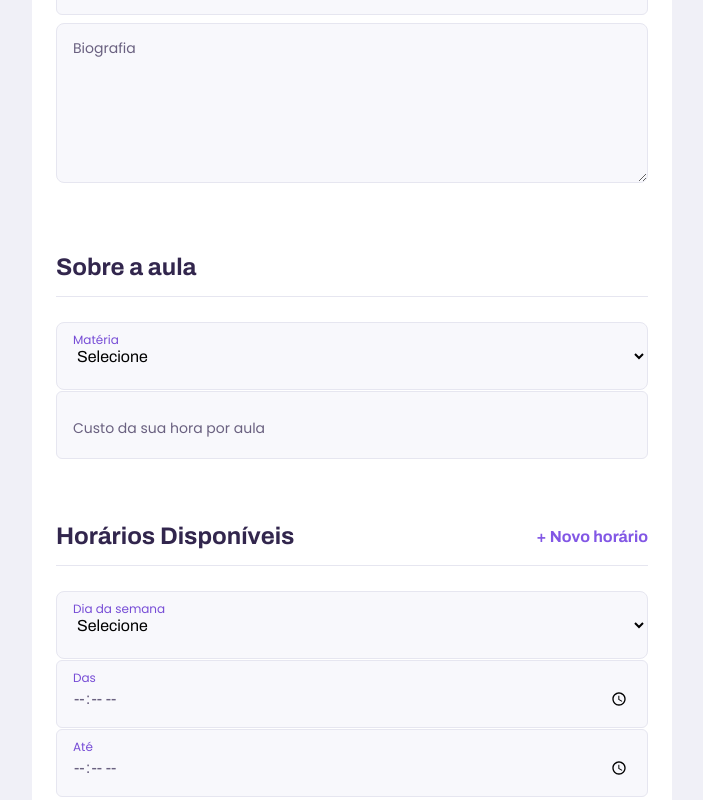
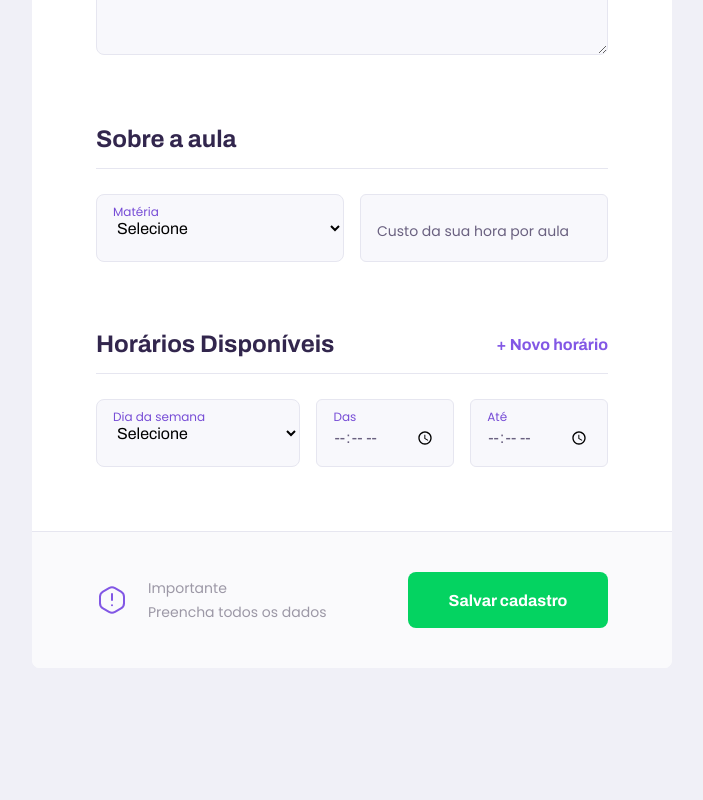
Before and after one commit to macedo-developer/proffy-web, a React (Create React App) app: page /profile in a window 1280 px wide. Shown: the part 740-1540 px from the top of the page, without its empty margins (288-991 px from the left). After the commit the page ends 1408 px from the top, so only its background shows below. Built offline with nearby package versions, Linux system fonts and the light colour scheme.

Commit message:
Style CSS on desktop Profile

```diff
--- a/src/pages/Profile/styles.css
+++ b/src/pages/Profile/styles.css
@@ -133,3 +133,47 @@
 #page-profile main footer button:hover {
   background: var(--color-secundary-dark);
 }
+
+@media (min-width: 700px) {
+  #page-profile {
+    max-width: 100vw;
+  }
+
+  #page-profile .page-header .header-content {
+    margin-bottom: 0;
+  }
+
+  #page-profile main fieldset {
+    padding: 0 6.4rem;
+  }
+
+  #page-profile main fieldset .input-group {
+    display: grid;
+    grid-template-columns: 2fr 2fr;
+    grid-column-gap: 1rem;
+    column-gap: 1.6rem;
+    margin-bottom: 0.5rem;
+  }
+
+  #page-profile main fieldset .schedule-item {
+    display: grid;
+    grid-template-columns: 2fr 1fr 1fr;
+    column-gap: 1.6rem;
+  }
+
+  #page-profile main footer {
+    padding: 4rem 6.4rem;
+    display: flex;
+    align-items: center;
+    justify-content: space-between;
+  }
+
+  #page-profile main footer p {
+    justify-content: space-between;
+  }
+
+  #page-profile main footer button {
+    width: 20rem;
+    margin-top: 0;
+  }
+}
```
